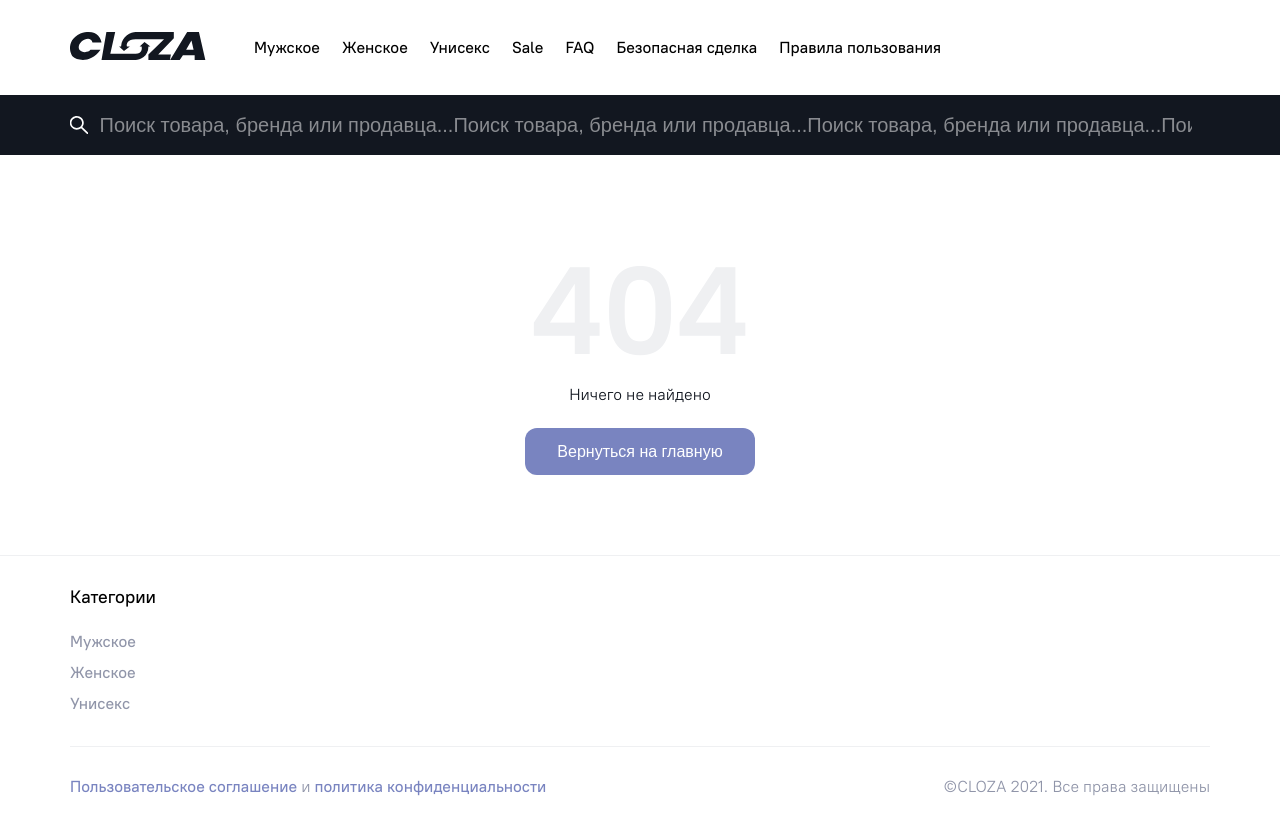
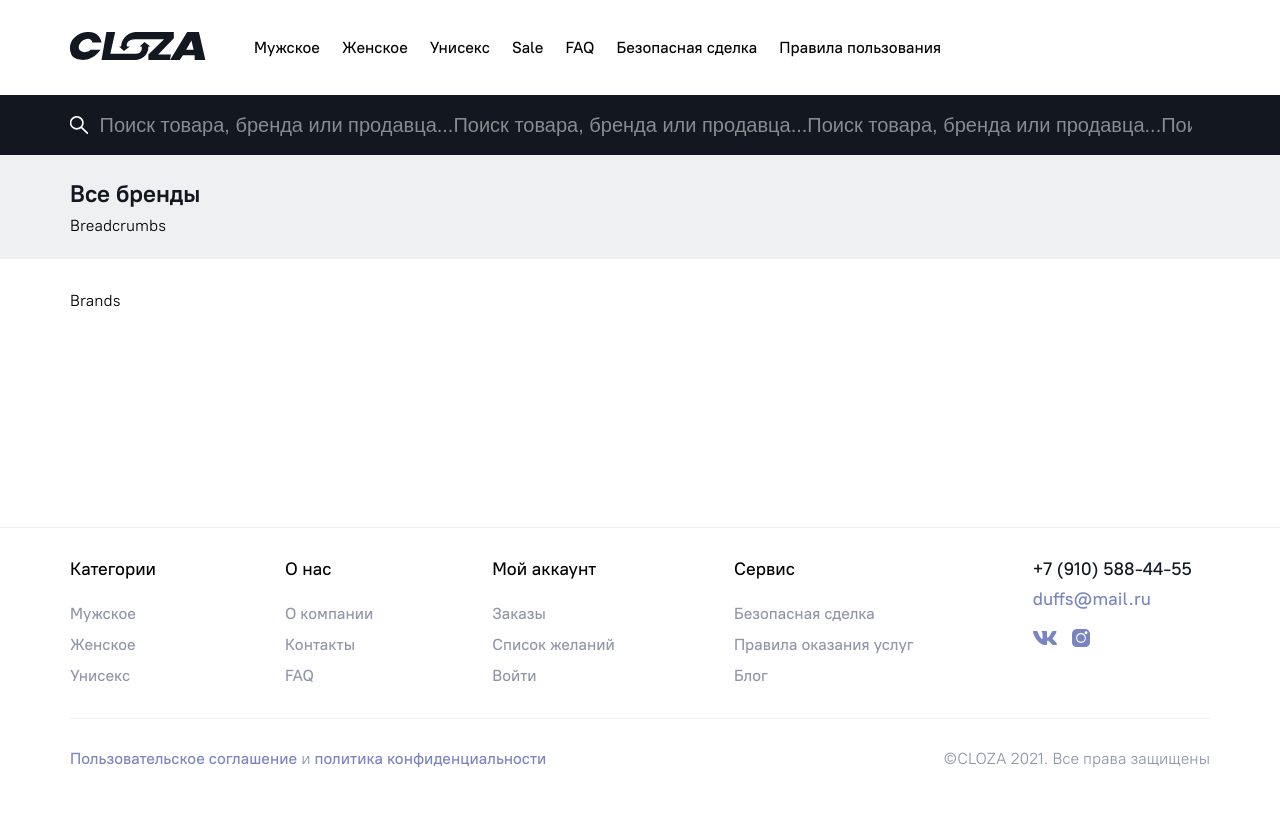
Before and after one commit to anakolchina97/cloza, a Next.js app: page /brands in a window 1280 px wide. Before the commit this address had no page. After the commit the page ends 800 px from the top, so only its background shows below. Built offline with nearby package versions, Linux system fonts and the light colour scheme.

Commit message:
Footer. Desktop

```diff
--- a/components/Footer.tsx
+++ b/components/Footer.tsx
@@ -29,6 +29,62 @@ const Footer = () => {
               </FooterLink>
             </FooterLinks>
           </FooterItem>
+          <FooterItem>
+            <FooterTitle size={18} color="black" weight={500} lineHeight={22}>
+              О нас
+            </FooterTitle>
+            <FooterLinks>
+              <FooterLink href={"/man"} pathname={router.pathname}>
+                <FooterLinkText>О компании</FooterLinkText>
+              </FooterLink>
+              <FooterLink href={"/woman"} pathname={router.pathname}>
+                <FooterLinkText>Контакты</FooterLinkText>
+              </FooterLink>
+              <FooterLink href={"/faq"} pathname={router.pathname}>
+                <FooterLinkText>FAQ</FooterLinkText>
+              </FooterLink>
+            </FooterLinks>
+          </FooterItem>
+          <FooterItem>
+            <FooterTitle size={18} color="black" weight={500} lineHeight={22}>
+              Мой аккаунт
+            </FooterTitle>
+            <FooterLinks>
+              <FooterLink href={"/man"} pathname={router.pathname}>
+                <FooterLinkText>Заказы</FooterLinkText>
+              </FooterLink>
+              <FooterLink href={"/woman"} pathname={router.pathname}>
+                <FooterLinkText>Список желаний</FooterLinkText>
+              </FooterLink>
+              <FooterLink href={"/sex"} pathname={router.pathname}>
+                <FooterLinkText>Войти</FooterLinkText>
+              </FooterLink>
+            </FooterLinks>
+          </FooterItem>
+          <FooterItem>
+            <FooterTitle size={18} color="black" weight={500} lineHeight={22}>
+              Сервис
+            </FooterTitle>
+            <FooterLinks>
+              <FooterLink href={"/safe"} pathname={router.pathname}>
+                <FooterLinkText>Безопасная сделка</FooterLinkText>
+              </FooterLink>
+              <FooterLink href={"/rules"} pathname={router.pathname}>
+                <FooterLinkText>Правила оказания услуг</FooterLinkText>
+              </FooterLink>
+              <FooterLink href={"/sex"} pathname={router.pathname}>
+                <FooterLinkText>Блог</FooterLinkText>
+              </FooterLink>
+            </FooterLinks>
+          </FooterItem>
+          <FooterItem>
+            <FooterTel href="tel:+79105884455">+7 (910) 588-44-55</FooterTel>
+            <FooterEmail href="mailto:duffs@mail.ru">duffs@mail.ru</FooterEmail>
+            <FooterSocial>
+              <FooterSocialItem icon={"vk"} href="#"></FooterSocialItem>
+              <FooterSocialItem icon={"insta"} href="#"></FooterSocialItem>
+            </FooterSocial>
+          </FooterItem>
         </FooterInner>
         <FooterInfo>
           <FooterInfoItem>
@@ -57,13 +113,18 @@ const FooterWrap = styled.footer`
 
 const FooterInner = styled.div`
   display: grid;
-  grid-template-columns: repeat(4, 1fr);
+  grid-template-columns: repeat(5, auto);
+  gap: calc(119 / 1140 * 100%);
   padding-bottom: ${rem(33)};
   border-bottom: 1px solid ${(props) => props.theme.colors.grey.light};
   margin-bottom: ${rem(30)};
 `;
 
-const FooterItem = styled.div``;
+const FooterItem = styled.div`
+  &:first-child {
+    min-width: ${rem(96)};
+  }
+`;
 
 const FooterTitle = styled(TextItem)`
   margin-bottom: ${rem(24)};
@@ -84,6 +145,7 @@ const FooterLink = styled(Link)<{ pathname: string }>`
 
 const FooterLinkText = styled.span`
   font-weight: 500;
+  white-space: nowrap;
 `;
 
 const FooterInfo = styled.div`
@@ -106,4 +168,35 @@ const FooterInfoLink = styled(Link)`
   line-height: ${rem(19)};
 `;
 
+const FooterTel = styled.a`
+  display: inline-block;
+  font-weight: 500;
+  font-size: ${rem(18)};
+  line-height: ${rem(22)};
+  color: ${(props) => props.theme.colors.black};
+  margin-bottom: ${rem(8)};
+`;
+
+const FooterEmail = styled.a`
+  display: inline-block;
+  font-weight: 500;
+  font-size: ${rem(18)};
+  line-height: ${rem(22)};
+  color: ${(props) => props.theme.colors.purple};
+  margin-bottom: ${rem(16)};
+`;
+
+const FooterSocial = styled.div`
+  display: flex;
+  gap: ${rem(12)};
+`;
+
+const FooterSocialItem = styled.a<{ icon: string }>`
+  display: block;
+  width: ${rem(24)};
+  height: ${rem(24)};
+  background: ${(props) => `url(${props.icon}-footer.svg)`} no-repeat center
+    center;
+`;
+
 export default Footer;
--- /dev/null
+++ b/pages/brands.tsx
@@ -0,0 +1,17 @@
+import type { NextPage } from "next";
+import styled from "styled-components";
+import Container from "../components/Container";
+import TitlePage from "../components/TitlePage";
+
+const Brands: NextPage = () => {
+  return (
+    <BrandsWrap>
+      <TitlePage title="Все бренды" />
+      <Container>Brands</Container>
+    </BrandsWrap>
+  );
+};
+
+const BrandsWrap = styled.div``;
+
+export default Brands;
```
Also changed, not shown: public/insta-footer.svg (added), public/vk-footer.svg (added).
